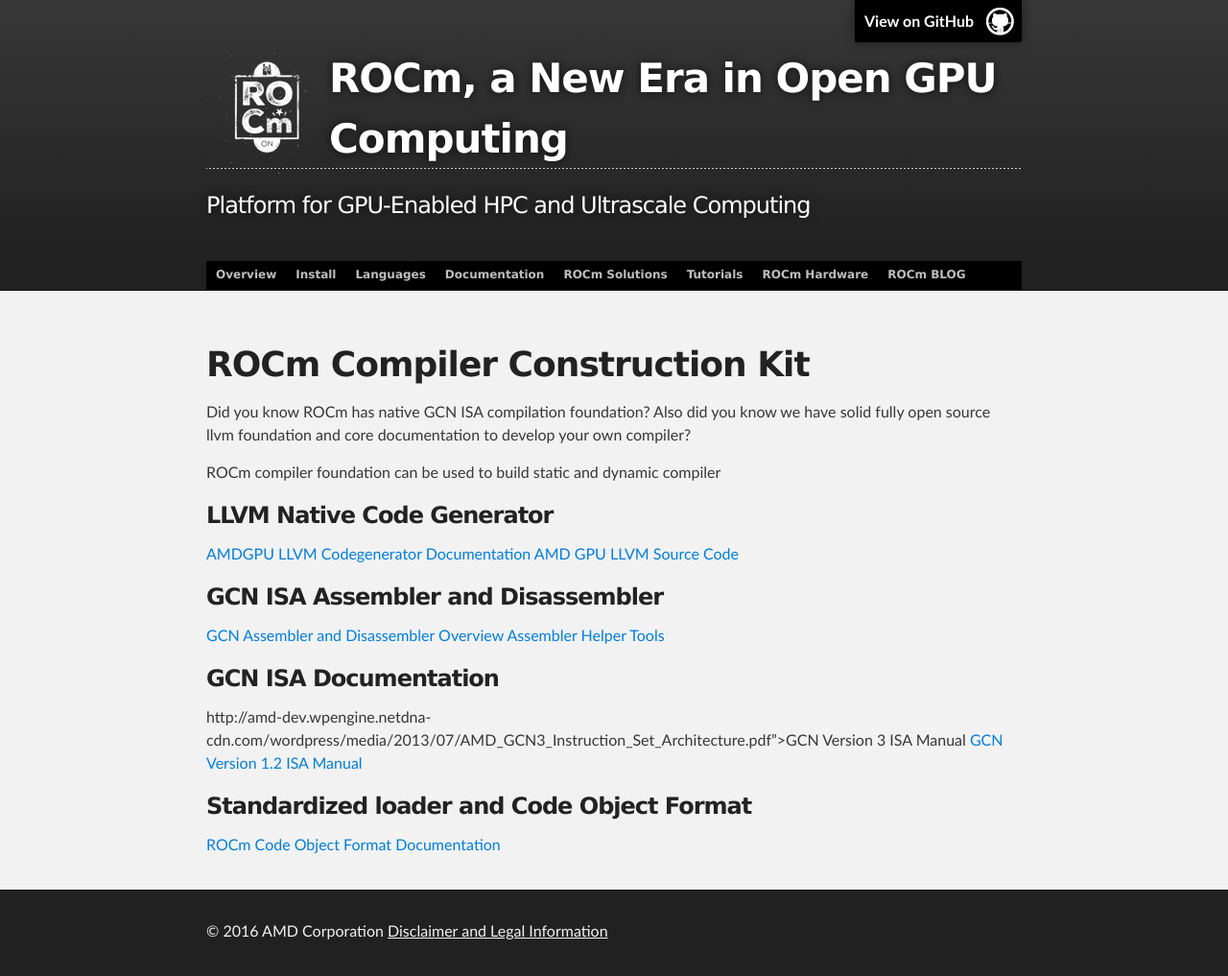
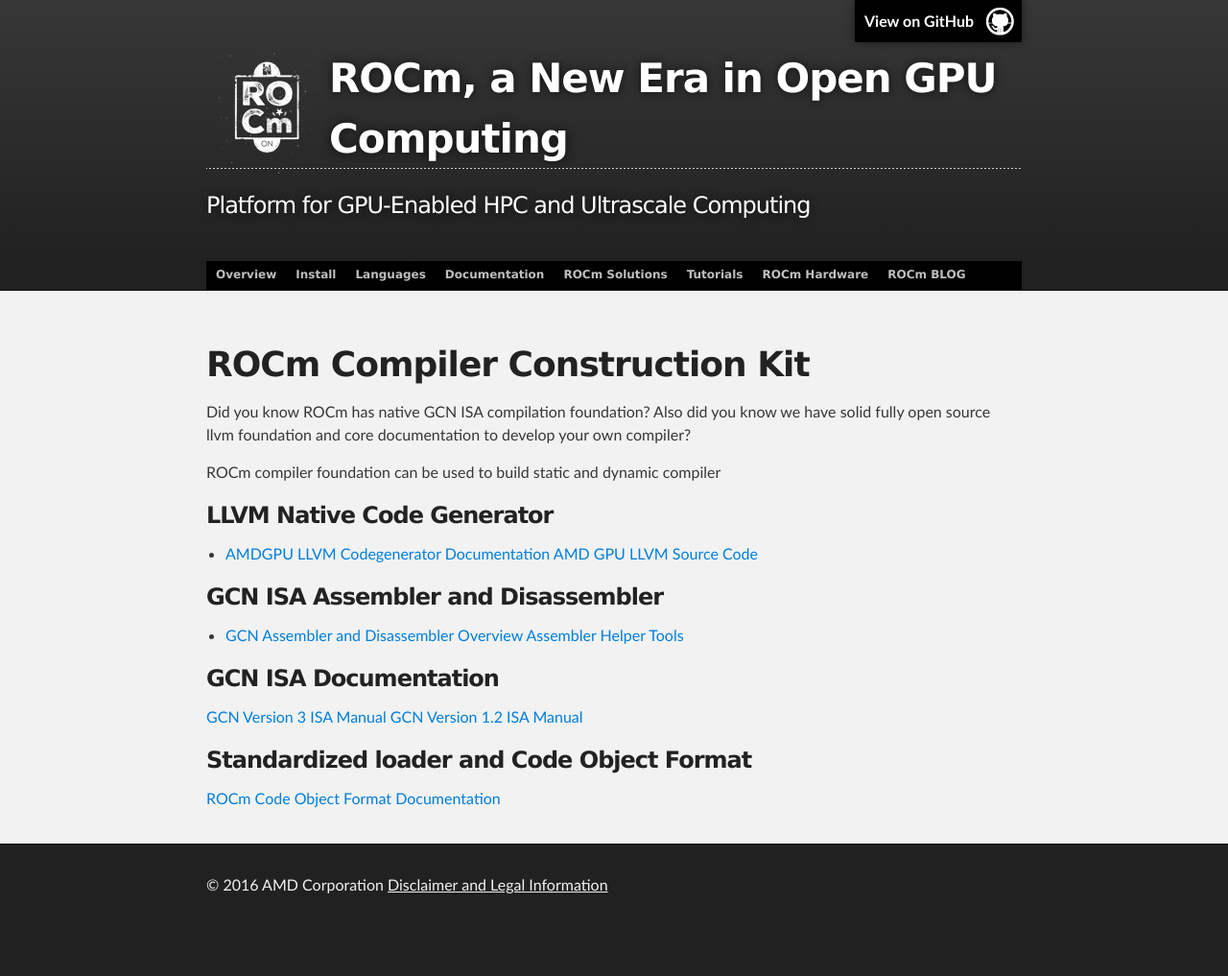
Before and after one commit to ROCm/ROCm.github.io, a Jekyll site: the page built from ROCmCompilerKit.md, in a window 1280 px wide. Shown: the whole page at 96% size. Built offline with Jekyll 4.4.1, drawn with Linux system fonts in a browser that asks for light colours; our own code applies the rules of GitHub Pages for plain Markdown files; after the commit the page ends 969 px from its top, so only the background shows below that; some of the changed lines change nothing that is shown.

Commit message:
Update ROCmCompilerKit.md

```diff
--- a/ROCmCompilerKit.md
+++ b/ROCmCompilerKit.md
@@ -9,19 +9,19 @@
 
 ### LLVM Native Code Generator
 
-[AMDGPU LLVM Codegenerator Documentation](http://llvm.org/docs/AMDGPUUsage.html)
+* [AMDGPU LLVM Codegenerator Documentation](http://llvm.org/docs/AMDGPUUsage.html)
  [AMD GPU LLVM Source Code](https://github.com/RadeonOpenCompute/llvm)
 
 
 ### GCN ISA Assembler and Disassembler
 
-[GCN Assembler and Disassembler Overview](https://radeonopencompute.github.io/GCN_asm_tutorial.html)
+* [GCN Assembler and Disassembler Overview](https://radeonopencompute.github.io/GCN_asm_tutorial.html)
 [Assembler Helper Tools ](https://github.com/RadeonOpenCompute/LLVM-AMDGPU-Assembler-Extra/blob/master/README.md)
 
 
 ### GCN ISA Documentation
 
-http://amd-dev.wpengine.netdna-cdn.com/wordpress/media/2013/07/AMD_GCN3_Instruction_Set_Architecture.pdf">GCN Version 3 ISA Manual
+[GCN Version 3 ISA Manual](http://amd-dev.wpengine.netdna-cdn.com/wordpress/media/2013/07/AMD_GCN3_Instruction_Set_Architecture.pdf)
 [GCN Version 1.2 ISA Manual](http://amd-dev.wpengine.netdna-cdn.com/wordpress/media/2013/07/AMD_Southern_Islands_Instruction_Set_Architecture1.pdf)
 
 
```
